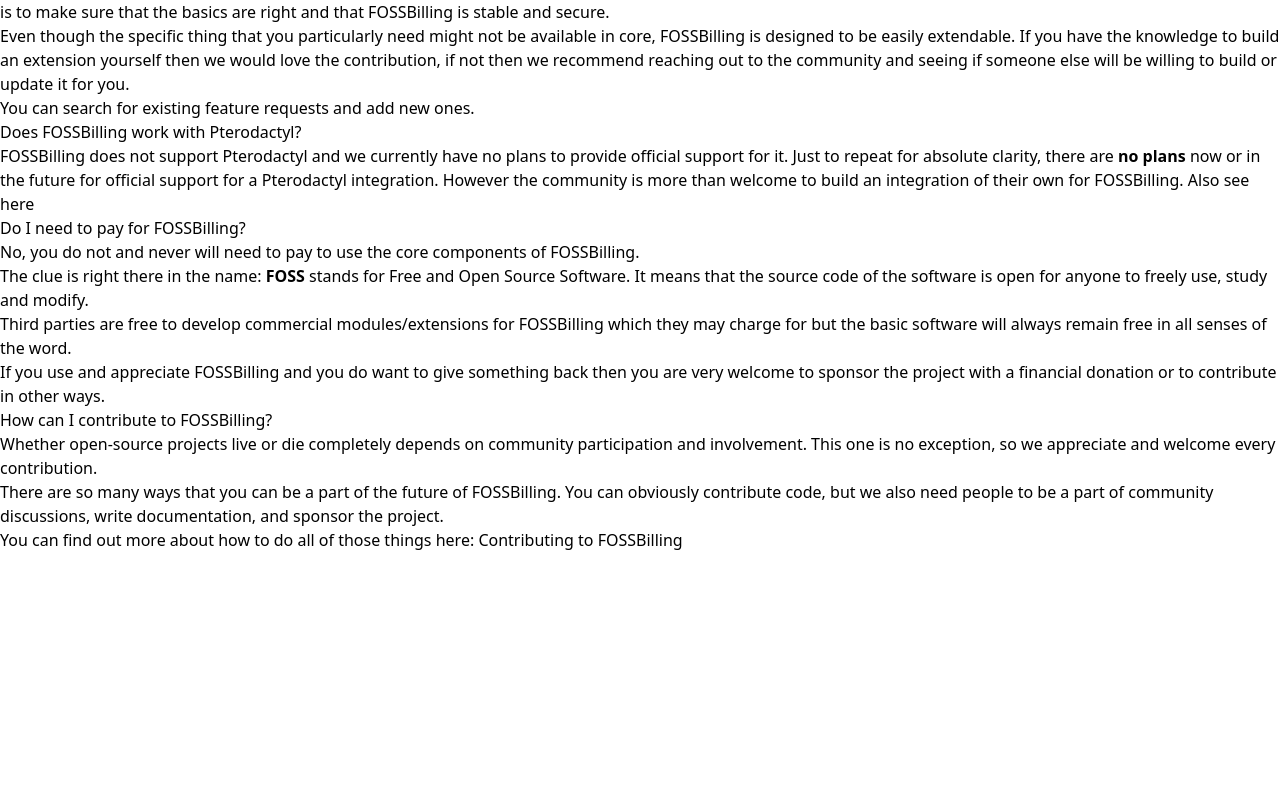
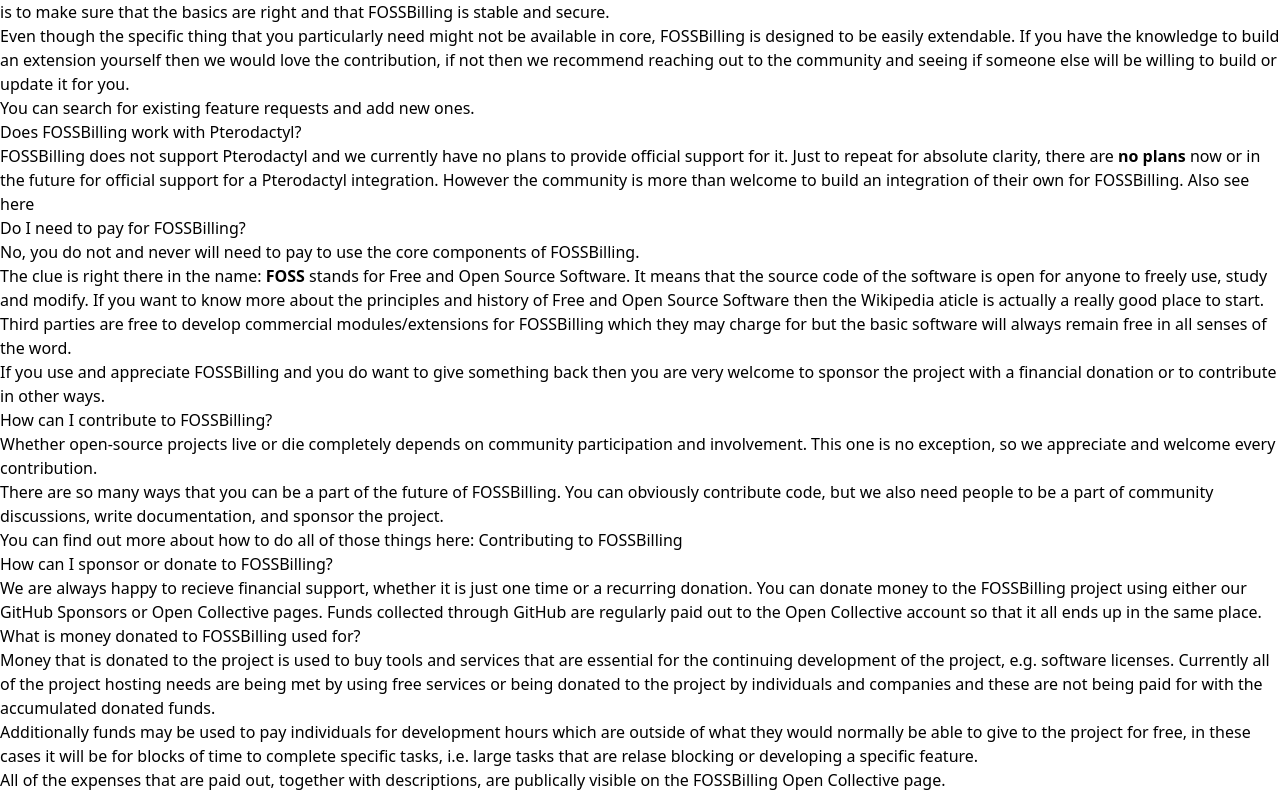
Before and after one commit to FOSSBilling/fossbilling.org, a Next.js app: page /docs/faq in a window 1280 px wide. Shown: the part 888-1680 px from the top of the page. Before the commit the page ends 1440 px from the top, so only its background shows below. Built offline with nearby package versions, Linux system fonts and the light colour scheme.

Commit message:
Update faq.mdx
Small changes plus added questions about how to donate and funds usage.

```diff
--- a/pages/docs/faq.mdx
+++ b/pages/docs/faq.mdx
@@ -33,7 +33,7 @@
 
 \*\*\*BoxBilling translation sources are out of date and generally full of errors. FOSSBilling introduces support for plural translations, automated language detection, improved handling of date/time localization, more portions of the software can be translated, and the base strings have had many spelling and grammatical fixes. Additionally, FOSSBilling translation functionality is more reliable and will work for everyone out-of-the-box unlike BoxBilling's.
 
-\*\*\*\*FOSSBilling introduces new functionality such as prevention against session hijacking, enforced session expropriations, proper usage of the HTTPS only flag for cookies, a HTTPS only mode, and more while also having resolved numerous security vulnerabilities which still effect BoxBilling.
+\*\*\*\*FOSSBilling introduces new functionality such as prevention against session hijacking, enforced session expirations, proper usage of the HTTPS only flag for cookies, a HTTPS only mode, and more while also having resolved numerous security vulnerabilities which still effect BoxBilling.
 
 ## Can I migrate from BoxBilling?
 
@@ -66,7 +66,7 @@
 
 No, you do not and never will need to pay to use the core components of FOSSBilling.
 
-The clue is right there in the name: **FOSS** stands for Free and Open Source Software. It means that the source code of the software is open for anyone to freely use, study and modify.
+The clue is right there in the name: **FOSS** stands for Free and Open Source Software. It means that the source code of the software is open for anyone to freely use, study and modify. If you want to know more about the principles and history of Free and Open Source Software then the [Wikipedia aticle](https://en.wikipedia.org/wiki/Free_and_open-source_software) is actually a really good place to start.
 
 Third parties are free to develop commercial modules/extensions for FOSSBilling which they may charge  for but the basic software will always remain free in all senses of the word.
 
@@ -79,3 +79,15 @@
 There are so many ways that you can be a part of the future of FOSSBilling. You can obviously contribute code, but we also need people to be a part of community discussions, write documentation, and sponsor the project.
 
 You can find out more about how to do all of those things here: [Contributing to FOSSBilling](https://github.com/FOSSBilling/FOSSBilling/blob/main/CONTRIBUTING.md)
+
+## How can I sponsor or donate to FOSSBilling?
+
+We are always happy to recieve financial support, whether it is just one time or a recurring donation. You can donate money to the FOSSBilling project using either our [GitHub Sponsors](https://github.com/sponsors/FOSSBilling) or [Open Collective](https://opencollective.com/fossbilling) pages. Funds collected through GitHub are regularly paid out to the Open Collective account so that it all ends up in the same place.
+
+## What is money donated to FOSSBilling used for?
+
+Money that is donated to the project is used to buy tools and services that are essential for the continuing development of the project, e.g. software licenses. Currently all of the project hosting needs are being met by using free services or being donated to the project by individuals and companies and these are not being paid for with the accumulated donated funds.
+
+Additionally funds may be used to pay individuals for development hours which are outside of what they would normally be able to give to the project for free, in these cases it will be for blocks of time to complete specific tasks, i.e. large tasks that are relase blocking or developing a specific feature.
+
+All of the expenses that are paid out, together with descriptions, are publically visible on the [FOSSBilling Open Collective page](https://opencollective.com/fossbilling).
```
